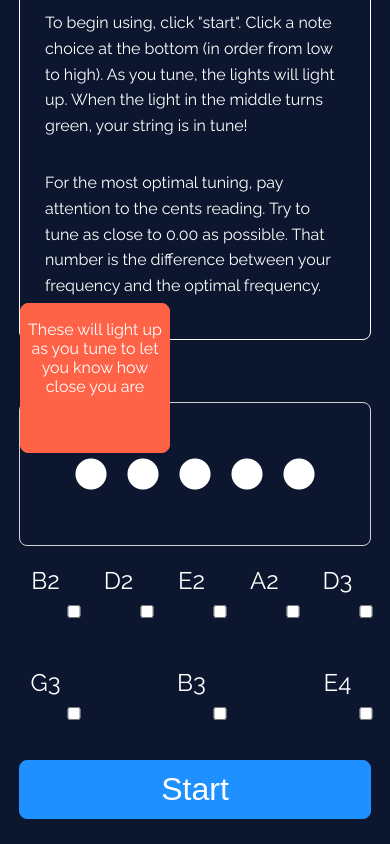
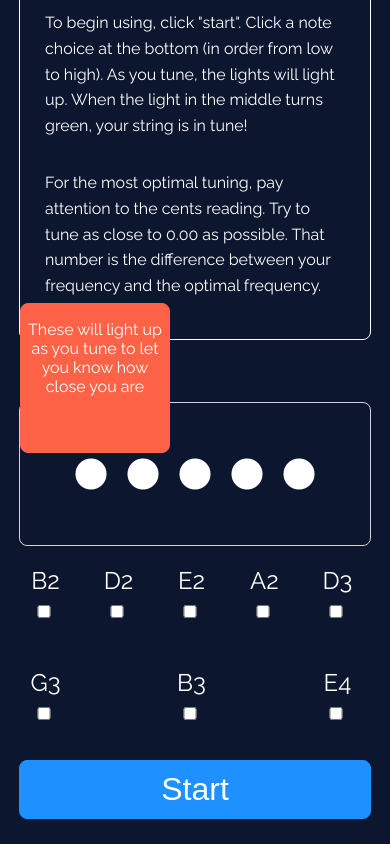
Before and after one commit to JB0925/Guitar-Tools, a React (Create React App) app: page /tuner in a window 390 px wide. Shown: the part 418-1262 px from the top of the page. Built offline with nearby package versions, Linux system fonts and the light colour scheme; no server answers.

Commit message:
revert to old CSS values for mobile view in TunerNoteChoices.css

```diff
--- a/src/CSS/TunerNoteChoices.css
+++ b/src/CSS/TunerNoteChoices.css
@@ -19,7 +19,7 @@
 
 @media screen and (max-width: 428px) and (max-height: 926px) {
     .TunerNoteChoices-align input {
-        margin-left: 100%;
+        margin-left: 0%;
     }
 }
 
```
